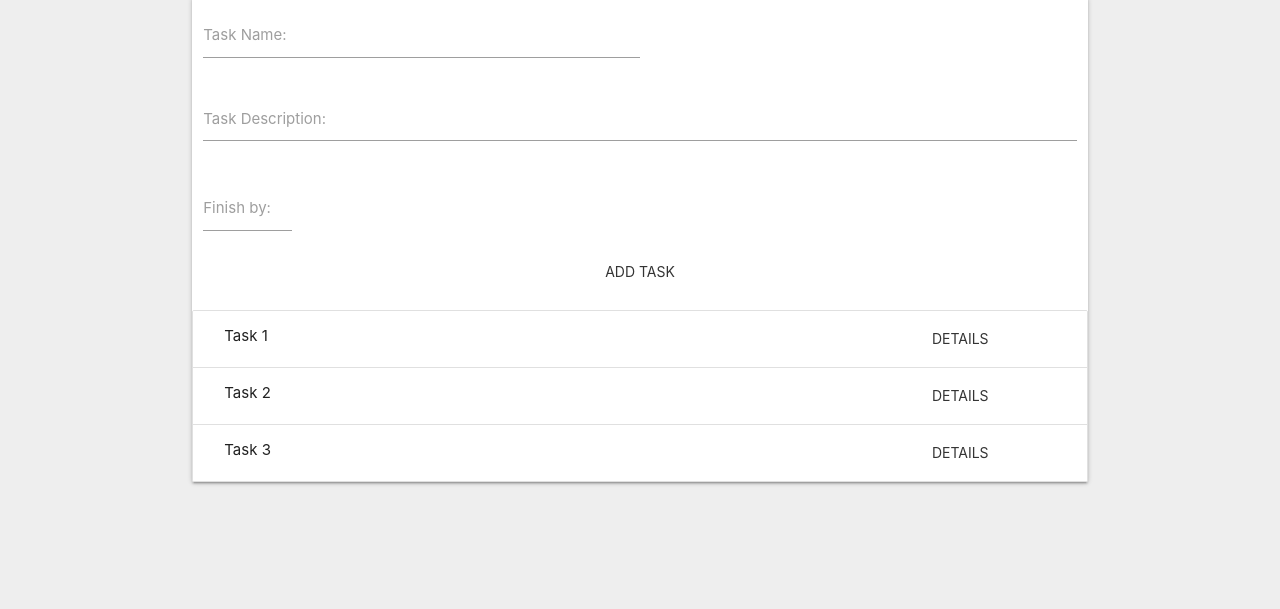
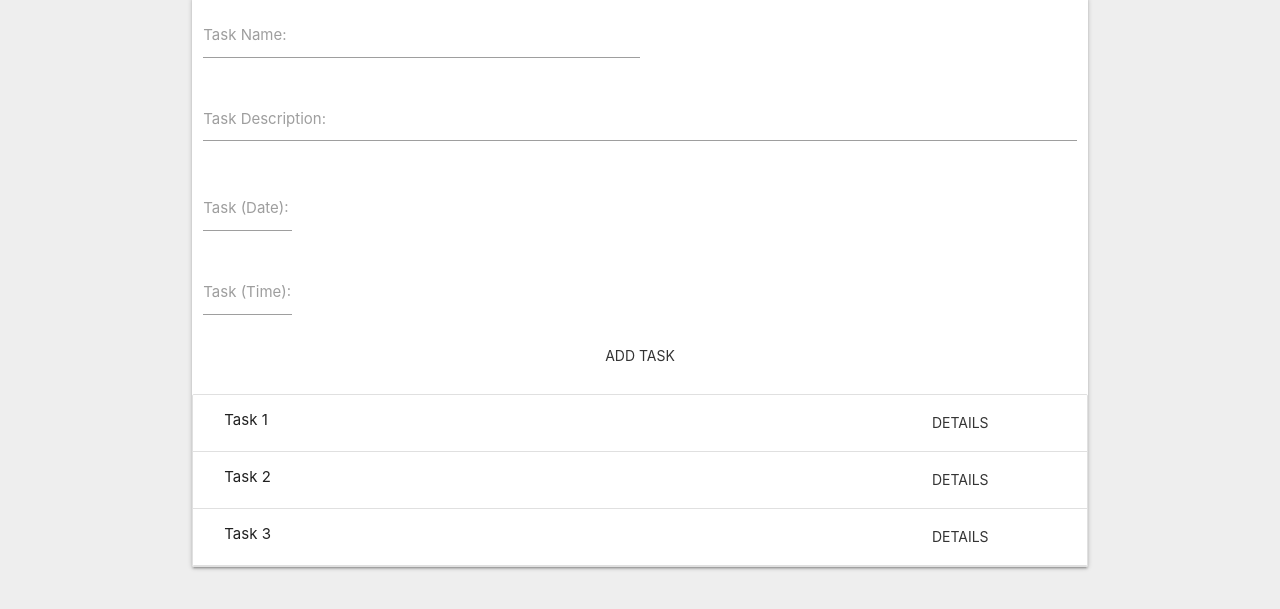
Before and after one commit to Cha0sNation/todolist, a plain HTML site: page index.html in a window 1280 px wide. Shown: the part 75-684 px from the top of the page. Drawn offline with nearby package versions, Linux system fonts and the light colour scheme.

Commit message:
Add time to finish task display

```diff
--- a/app.js
+++ b/app.js
@@ -16,19 +16,28 @@ const TaskCtrl = (function() {
 				id: 0,
 				name: "Task 1",
 				desc: "Task 1 desc",
-				time: "22/01/2019"
+				time: {
+					general: "22/01/2019",
+					specific: "19:20"
+				}
 			},
 			{
 				id: 2,
 				name: "Task 2",
 				desc: "Task  desc",
-				time: "23/01/2019"
+				time: {
+					general: "23/01/2019",
+					specific: "05:30"
+				}
 			},
 			{
 				id: 3,
 				name: "Task 3",
 				desc: "Task 3 desc",
-				time: "24/01/2019"
+				time: {
+					general: "24/01/2019",
+					specific: "12:24"
+				}
 			}
 		],
 		currentTask: null
@@ -49,21 +58,84 @@ const UICtrl = (function() {
 	const UISelectors = {
 		taskName: "#task-name",
 		taskDesc: "#task-description",
-		taskTime: "#task-date",
+		taskDate: "#task-date",
+		taskTime: "#task-time",
 		submitBtn: ".submit-btn",
 		form: "form",
-		taskList: "#task-list"
+		taskList: "#task-list",
+		modalTrigger: ".modal-trigger"
 	};
-
+	const timeDifference = function(userTime) {
+		// Split the date we get from the user
+		const [userDay, userMonth, userYear] = userTime.general.split("/");
+		// Get current date and time values
+		const [currDay, currMonth, currYear, currHours, currMinutes] = [new Date().getDate(), new Date().getMonth(), new Date().getFullYear(), new Date().getHours(), new Date().getMinutes()];
+		// Convert the current date and the user date to milliseconds
+		const currMill = new Date(currYear, currMonth, currDay).getTime();
+		const userMill = new Date(userYear, userMonth - 1, userDay).getTime();
+		let specificDiff;
+		// If user has specified hours and minutes
+		if (userTime.specific) {
+			const [hours, minutes] = userTime.specific.split(":");
+			// Convert current hours and minutes and user hours and minutes to milliseconds
+			const specificUserMill = Number(hours) * 3600000 + Number(minutes) * 60000;
+			const specificCurrMill = currHours * 3600000 + currMinutes * 60000;
+			// If user time is later than current time subtract current from user.
+			// Ex:
+			// user is 20:35 while current is 15:30
+			// else substract user from current
+			// Ex:
+			// user is 13:15 while current is 21:50
+			if (specificUserMill > specificCurrMill) {
+				specificDiff = specificUserMill - specificCurrMill;
+			} else {
+				specificDiff = specificCurrMill - specificUserMill;
+			}
+		}
+		// Get the general difference between dates, add difference of time(hours and minutes) and divide with 1000 to get seconds
+		let diff = ((userMill - currMill) + specificDiff) / 1000;
+		let formattedDiff = {
+			minutes: 0,
+			hours: 0,
+			days: 0
+		};
+		// Format date
+		while (diff >= 60) {
+			diff -= 60;
+			formattedDiff.minutes++;
+		}
+		while (formattedDiff.minutes >= 60) {
+			formattedDiff.minutes -= 60;
+			formattedDiff.hours++;
+		}
+		while (formattedDiff.hours >= 24) {
+			formattedDiff.hours -= 24;
+			formattedDiff.days++;
+		}
+		return `You have ${formattedDiff.minutes} minute(s), ${formattedDiff.hours} hour(s) and ${formattedDiff.days} day(s) to finish this task.`;
+	};
 	return {
 		initDatePicker: function() {
 			const elems = document.querySelectorAll(".datepicker");
+			/* eslint-disable-next-line no-undef*/ /*eslint-disable-next-line no-unused-vars*/
 			const instances = M.Datepicker.init(elems, {
 				autoClose: true,
 				format: "dd/mm/yyyy",
 				firstDay: 1,
 				minDate: new Date()
 			});
+		},
+		initTimePicker: function() {
+			const elems = document.querySelectorAll(".timepicker");
+			/* eslint-disable-next-line no-undef*/ /*eslint-disable-next-line no-unused-vars*/
+			const instances = M.Timepicker.init(elems, {
+				twelveHour: false
+			});
+		},
+		initModals: function() {
+			const elems = document.querySelectorAll(".modal");
+			/* eslint-disable-next-line no-undef*/ /*eslint-disable-next-line no-unused-vars*/
+			const instances = M.Modal.init(elems, {});
 		},
 		getUISelectors: function() {
 			return UISelectors;
@@ -81,9 +153,19 @@ const UICtrl = (function() {
 				taskList.innerHTML +=
 					`
 					<li class="collection-item row" id="task-${task.id}">
-							<span class="col s9">${task.name}</span>
-							<button class="details-btn btn-flat col s3">Details</button>
+						<span class="col s9">${task.name}</span>
+						<button class="details-btn btn-flat col s3 modal-trigger" data-target="modal-${task.id}">Details</button>
 					</li>
+					<div id="modal-${task.id}" class="modal">
+						<div class="modal-content">
+							<h4>${task.name}</h4>
+							<p>${task.desc}</p>
+							<em>${timeDifference(task.time)}</em>
+						</div>
+						<div class="modal-footer">
+							<button href="#!" class="modal-close waves-effect waves-green btn-flat">Close</button>
+						</div>
+					</div>
 					`;
 			}
 		}
@@ -106,7 +188,10 @@ const AppCtrl = (function(UICtrl, TaskCtrl, StorageCtrl) {
 		const task = {
 			name: document.querySelector(UISelectors.taskName).value,
 			desc: document.querySelector(UISelectors.taskDesc).value,
-			time: document.querySelector(UISelectors.taskTime).value,
+			time: {
+				general: document.querySelector(UISelectors.taskDate).value,
+				specific: document.querySelector(UISelectors.taskTime).value
+			}
 		};
 		// Add task to tasks array
 		TaskCtrl.addTask(task);
@@ -114,9 +199,13 @@ const AppCtrl = (function(UICtrl, TaskCtrl, StorageCtrl) {
 	};
 	return {
 		init: function() {
+			UICtrl.initDatePicker();
+			UICtrl.initTimePicker();
+			UICtrl.loadTasks();
+			UICtrl.initModals();
+
+
 			loadEventListeners();
-			UICtrl.initDatePicker();
-			UICtrl.loadTasks();
 		}
 	};
 })(UICtrl, TaskCtrl, StorageCtrl);
--- a/index.html
+++ b/index.html
@@ -6,8 +6,8 @@
 		<meta http-equiv="X-UA-Compatible" content="ie=edge">
 		<link rel="stylesheet" href="https://cdnjs.cloudflare.com/ajax/libs/materialize/1.0.0/css/materialize.min.css">
 		<link href="https://fonts.googleapis.com/icon?family=Material+Icons" rel="stylesheet">
+		<link rel="stylesheet" href="styles.css">
 		<script src="https://cdnjs.cloudflare.com/ajax/libs/materialize/1.0.0/js/materialize.min.js" defer></script>
-		<link rel="stylesheet" href="styles.css">
 		<script src="app.js" defer></script>
 		<title>TaskManager</title>
 	</head>
@@ -30,8 +30,12 @@
 							<textarea id="task-description" class="materialize-textarea validate" required></textarea>
 						</div>
 						<div class="input-field col s12">
-							<label for="task-date">Finish by:</label>
+							<label for="task-date">Task (Date):</label>
 							<input type="text" id="task-date" class="datepicker validate" required>
+						</div>
+						<div class="input-field col s12">
+							<label for="task-time">Task (Time):</label>
+							<input type="text" id="task-time" class="timepicker validate">
 						</div>
 						<button class="submit-btn btn-flat waves-effect col s12" type="submit">Add Task </button>
 					</form>
--- a/styles.css
+++ b/styles.css
@@ -15,6 +15,6 @@ input, textarea {
 .collection-item span {
 	line-height: 2rem;
 }
-.datepicker {
+.datepicker, .timepicker {
 	width: 88.5px !important;
 }
```
